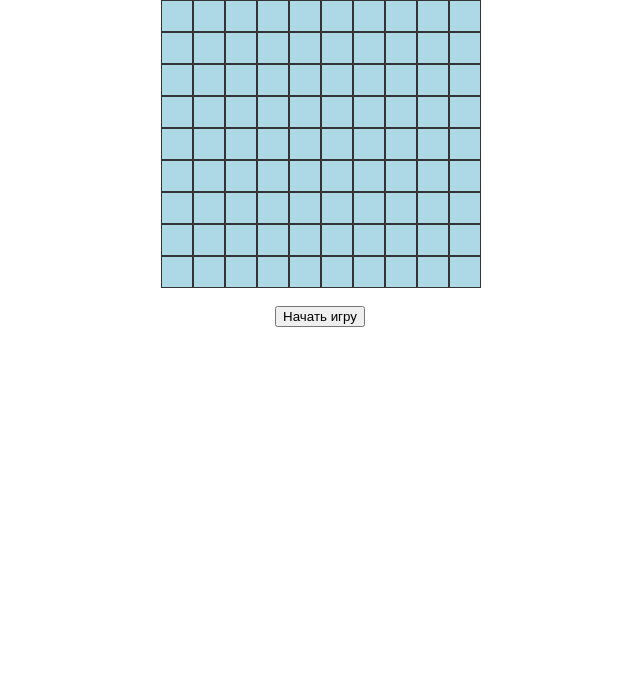
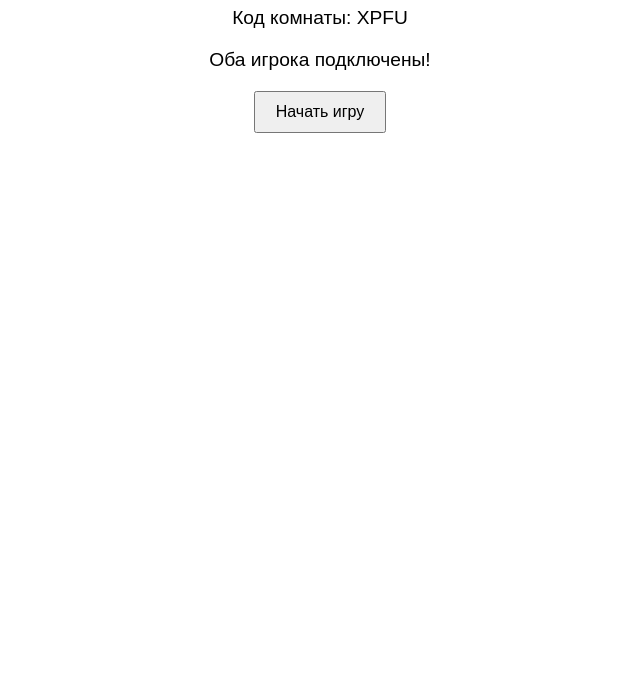
Before and after one commit to eohgt/sea-battle-game, a plain HTML site: page index.html in a window 1280 px wide. Shown: the part 112-800 px from the top of the page, without its empty margins (320-960 px from the left). Drawn offline with Linux system fonts and the light colour scheme.

Commit message:
Update index.html

```diff
--- a/index.html
+++ b/index.html
@@ -1,44 +1,61 @@
 <!DOCTYPE html>
-<html>
+<html lang="ru">
 <head>
   <meta charset="UTF-8" />
+  <meta name="viewport" content="width=device-width, initial-scale=1.0" />
   <title>Морской бой</title>
   <style>
-    body { font-family: sans-serif; text-align: center; }
-    .grid {
-      display: grid;
-      grid-template-columns: repeat(10, 30px);
-      grid-template-rows: repeat(10, 30px);
-      gap: 2px;
-      margin: 20px auto;
-      width: fit-content;
+    body {
+      font-family: sans-serif;
+      text-align: center;
+      padding: 30px;
     }
-    .cell {
-      width: 30px;
-      height: 30px;
-      background: lightblue;
-      border: 1px solid #333;
+    #room, #status {
+      margin: 20px 0;
+      font-size: 1.2em;
     }
-    .cell.ship { background: gray; }
-    .cell.hit { background: red; }
-    .cell.miss { background: white; }
+    #startBtn {
+      display: none;
+      padding: 10px 20px;
+      font-size: 1em;
+    }
   </style>
 </head>
 <body>
-  <h1>Морской бой</h1>
-  <div class="grid" id="grid"></div>
-  <button onclick="alert('Начать игру!')">Начать игру</button>
+  <h1>⚓ Морской бой</h1>
+  <div id="room">Комната: ...</div>
+  <div id="status">Ожидание второго игрока...</div>
+  <button id="startBtn">Начать игру</button>
 
   <script>
-    const grid = document.getElementById('grid');
-    for (let i = 0; i < 100; i++) {
-      const cell = document.createElement('div');
-      cell.className = 'cell';
-      cell.addEventListener('click', () => {
-        cell.classList.toggle('hit'); // просто для примера
-      });
-      grid.appendChild(cell);
+    // Получаем room_id из URL
+    const urlParams = new URLSearchParams(window.location.search);
+    let roomId = urlParams.get('room');
+
+    // Если нет room_id — создаём случайный
+    if (!roomId) {
+      roomId = Math.random().toString(36).substring(2, 6).toUpperCase(); // типа X8KF
+      // Обновим URL
+      window.history.replaceState({}, '', `?room=${roomId}`);
     }
+
+    document.getElementById("room").textContent = `Код комнаты: ${roomId}`;
+
+    // Симуляция подключения второго игрока
+    // (тут в будущем будет WebSocket или Firebase)
+    let isSecondPlayerConnected = false;
+
+    // Симуляция: через 3 секунды подключается второй игрок
+    setTimeout(() => {
+      isSecondPlayerConnected = true;
+      document.getElementById("status").textContent = "Оба игрока подключены!";
+      document.getElementById("startBtn").style.display = "inline-block";
+    }, 3000);
+
+    // Кнопка "Начать игру"
+    document.getElementById("startBtn").onclick = () => {
+      alert("Игра начинается! (тут будет реальная логика)");
+    };
   </script>
 </body>
 </html>
```
